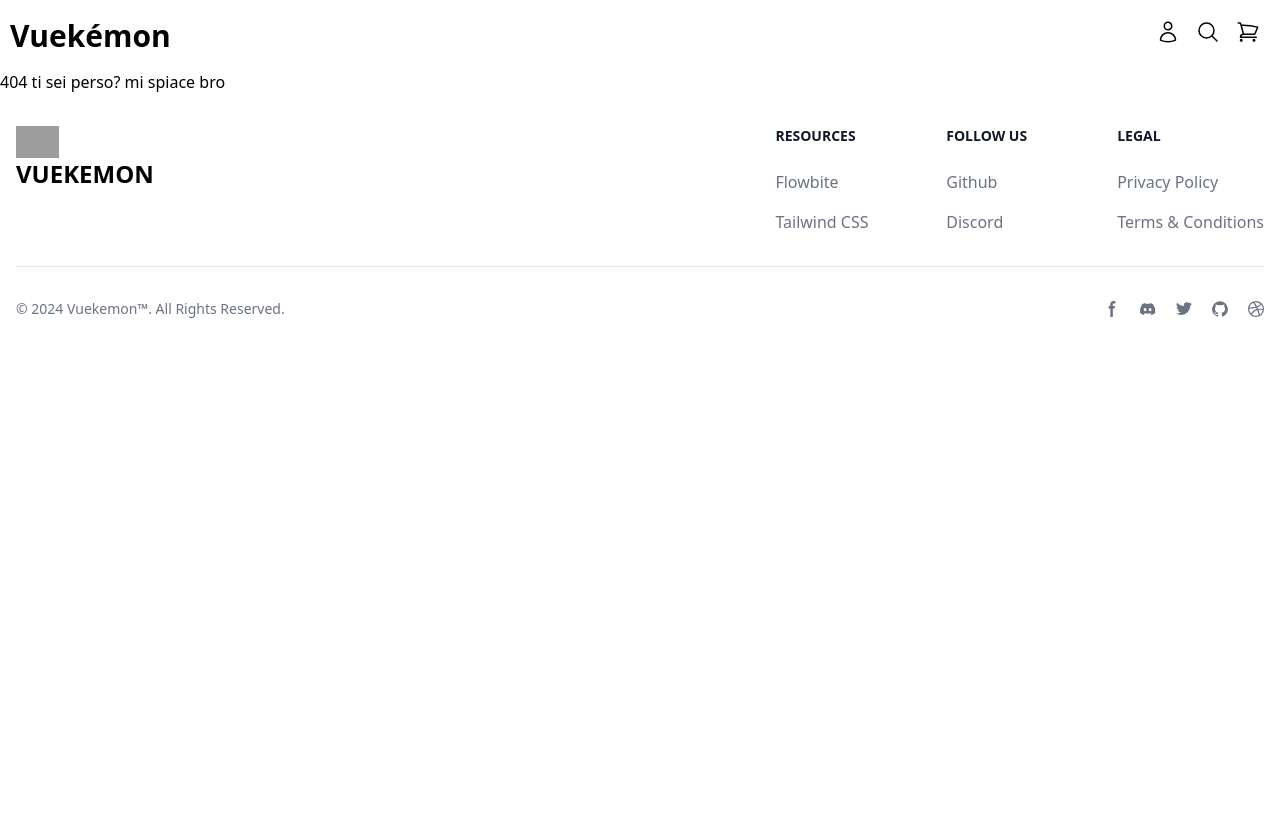
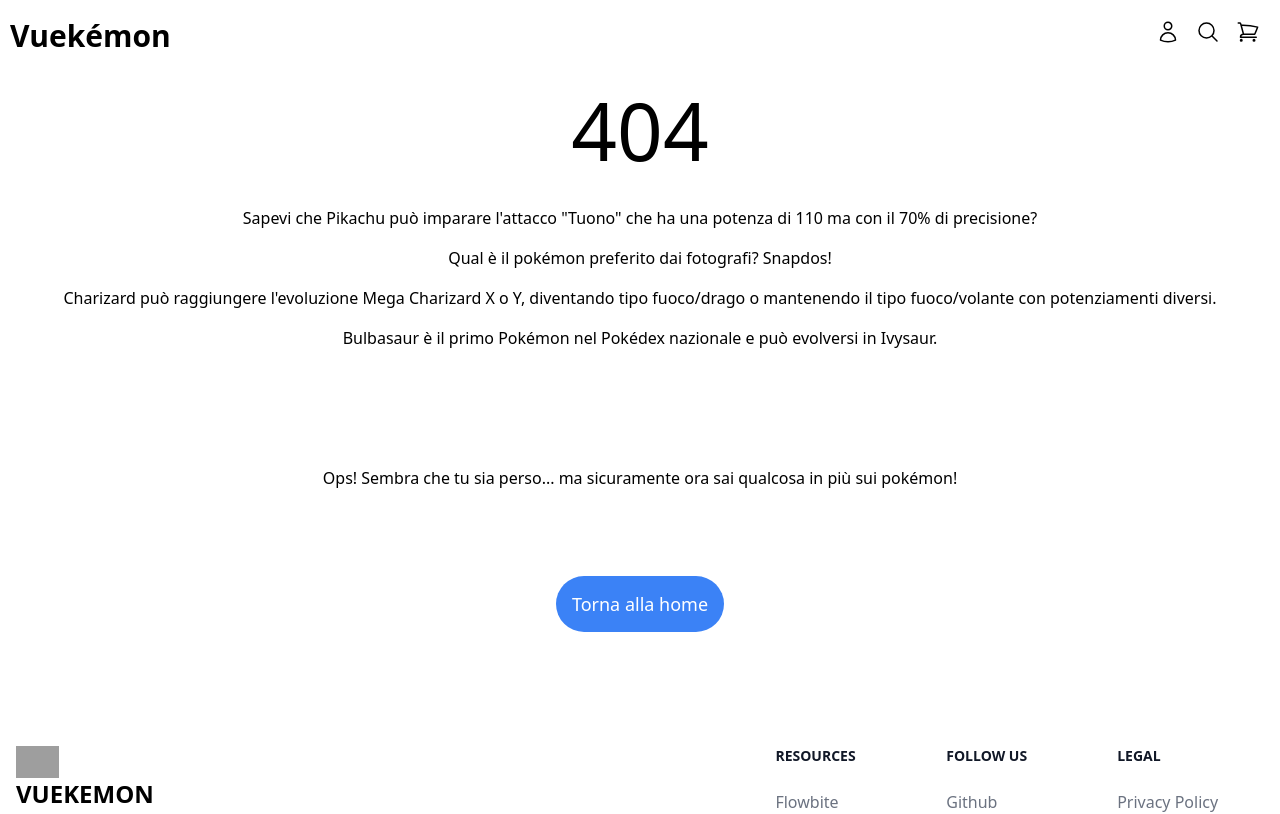
Before and after one commit to lelecroc/E-Commerce, a Vue app: page /peluche/Pikachu in a window 1280 px wide. Shown: the top 814 px of the page. Built offline with nearby package versions, Linux system fonts and the light colour scheme; grey boxes are pictures that could not be loaded.

Commit message:
Aggiornata la 404

```diff
--- a/src/views/NotFound.vue
+++ b/src/views/NotFound.vue
@@ -1,7 +1,25 @@
 <template>
-<h1>404 ti sei perso? mi spiace bro</h1>
+  <div class="text-center">
+    <h1 class="text-[5em]">404</h1>
+    <p class="my-4">Sapevi che Pikachu può imparare l'attacco "Tuono" che ha una potenza di 110 ma con il 70% di precisione?</p>
+    <p class="my-4">Qual è il pokémon preferito dai fotografi? Snapdos!</p>
+    <p class="my-4">Charizard può raggiungere l'evoluzione Mega Charizard X o Y, diventando tipo fuoco/drago o mantenendo il tipo fuoco/volante con potenziamenti diversi.</p>
+    <p class="my-4">Bulbasaur è il primo Pokémon nel Pokédex nazionale e può evolversi in Ivysaur.</p>
+    <h2 class="py-[100PX]">Ops! Sembra che tu sia perso... ma sicuramente ora sai qualcosa in più sui pokémon!</h2>
+    <router-link to="/" class="p-4 m-5 bg-blue-500 text-white rounded-full text-lg hover:bg-blue-700 transition duration-300 ease-in-out transform hover:scale-110">Torna alla home</router-link>
+    <br>
+    <br>
+    <br>
+    <br>
+    <br>
+
+  </div>
 </template>
 
 <script>
 
 </script>
+
+<script>
+
+</script>
```
